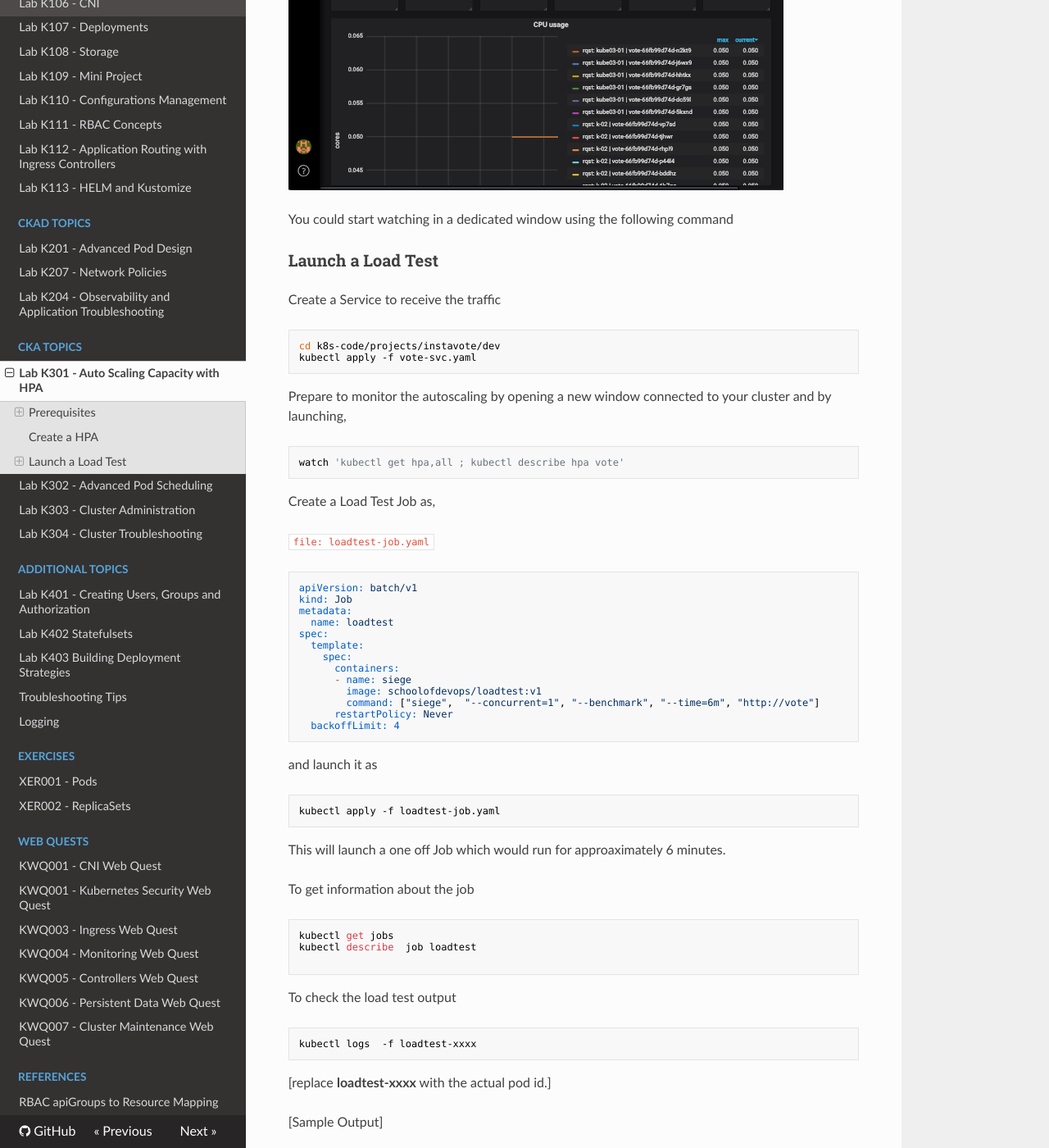
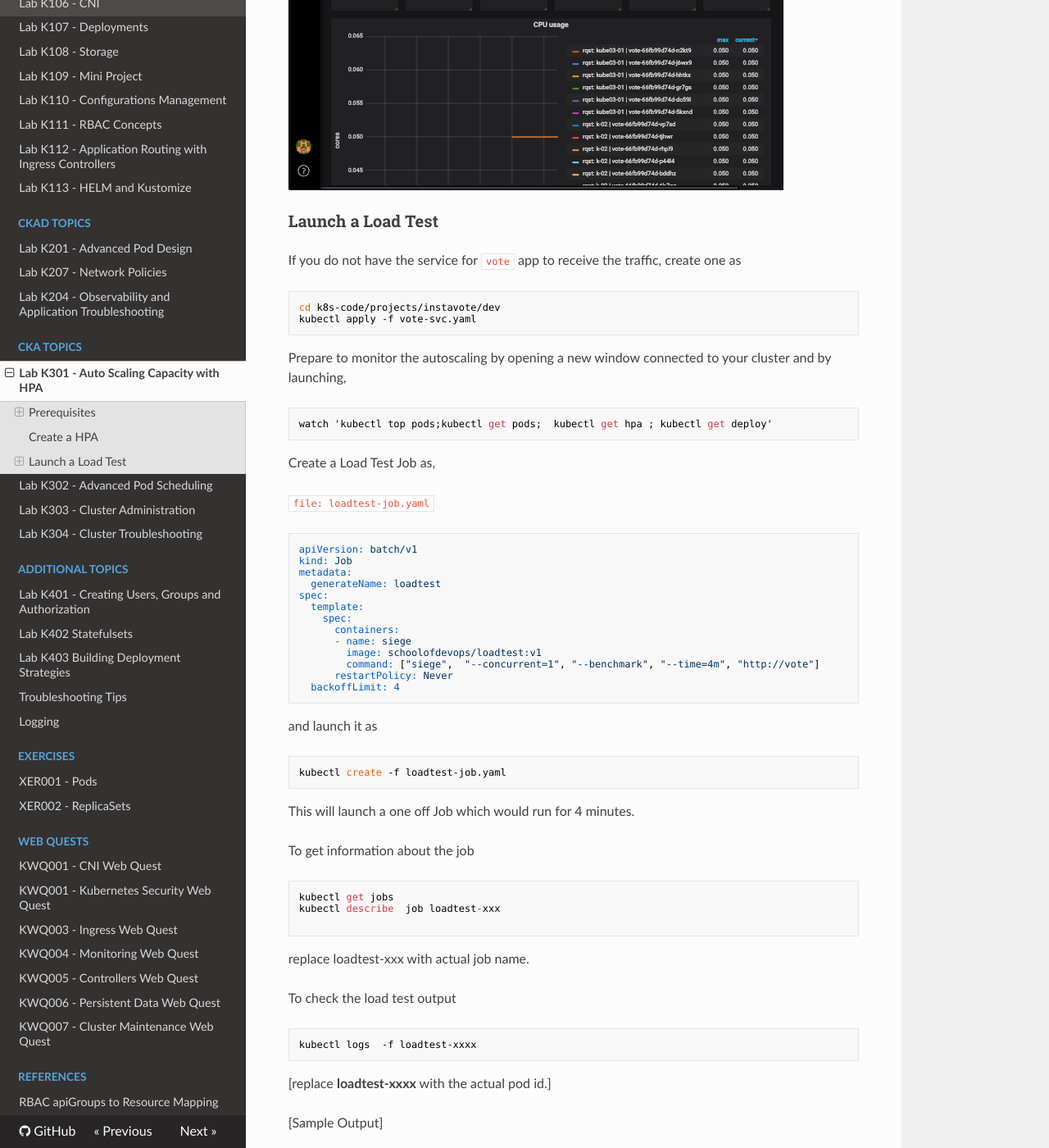
Before and after one commit to schoolofdevops/kubernetes-labguide, an MkDocs documentation site: the page built from chapters/10_kubernetes_autoscaling.md, in a window 1280 px wide and 1400 px high, scrolled down 3257 px. Shown: the whole window at 82% size. Built offline with MkDocs 1.6.1, drawn with Linux system fonts in a browser that asks for light colours; nearby versions of some CDN libraries; some of the changed text lies outside the part shown.

Commit message:
updated autoscaling lab with changes to hpa and a few more fixes

````diff
--- a/chapters/10_kubernetes_autoscaling.md
+++ b/chapters/10_kubernetes_autoscaling.md
@@ -86,13 +86,13 @@ spec:
     - type: ContainerResource
       containerResource:
         name: cpu
-        container: app
+        container: app  # change this as per actual container name
         target:
           type: Utilization
           averageUtilization: 50
   scaleTargetRef:
     apiVersion: apps/v1
-    kind: ReplicaSet
+    kind: ReplicaSet # change it to Deployment if have created a deployment already
     name: vote
   behavior:
     scaleDown:
@@ -139,13 +139,11 @@ If you have a monitoring system such as grafana, you could also view the graphs
 
 ![Monitoring Deployments with grafana](images/hpa-01.png)
 
-You could start watching in a dedicated window using the following command
-
 
 
 ###  Launch a Load Test
 
-Create a Service to receive the traffic
+If you do not have the service for `vote` app to receive the traffic, create one as
 
 ```
 cd k8s-code/projects/instavote/dev
@@ -155,8 +153,9 @@ kubectl apply -f vote-svc.yaml
 Prepare to monitor the autoscaling by opening a new window connected to your cluster and by launching,
 
 ```
-watch 'kubectl get hpa,all ; kubectl describe hpa vote'
+watch 'kubectl top pods;kubectl get pods;  kubectl get hpa ; kubectl get deploy'
 ```
+
 
 Create a Load Test Job as,
 
@@ -166,14 +165,14 @@ Create a Load Test Job as,
 apiVersion: batch/v1
 kind: Job
 metadata:
-  name: loadtest
+  generateName: loadtest
 spec:
   template:
     spec:
       containers:
       - name: siege
         image: schoolofdevops/loadtest:v1
-        command: ["siege",  "--concurrent=1", "--benchmark", "--time=6m", "http://vote"]
+        command: ["siege",  "--concurrent=1", "--benchmark", "--time=4m", "http://vote"]
       restartPolicy: Never
   backoffLimit: 4
 ```
@@ -181,18 +180,19 @@ spec:
 and launch it as
 
 ```
-kubectl apply -f loadtest-job.yaml
+kubectl create -f loadtest-job.yaml
 ```
 
-This will launch a one off Job which would run for approaximately 6 minutes.
+This will launch a one off Job which would run for 4 minutes.
 
 To get information about the job
 
 ```
 kubectl get jobs
-kubectl describe  job loadtest
+kubectl describe  job loadtest-xxx
 
 ```
+replace loadtest-xxx with actual job name.
 
 To check the load test output
 
````
Also changed, not shown: other parts of chapters/10_kubernetes_autoscaling.md (+7 -7 lines).
